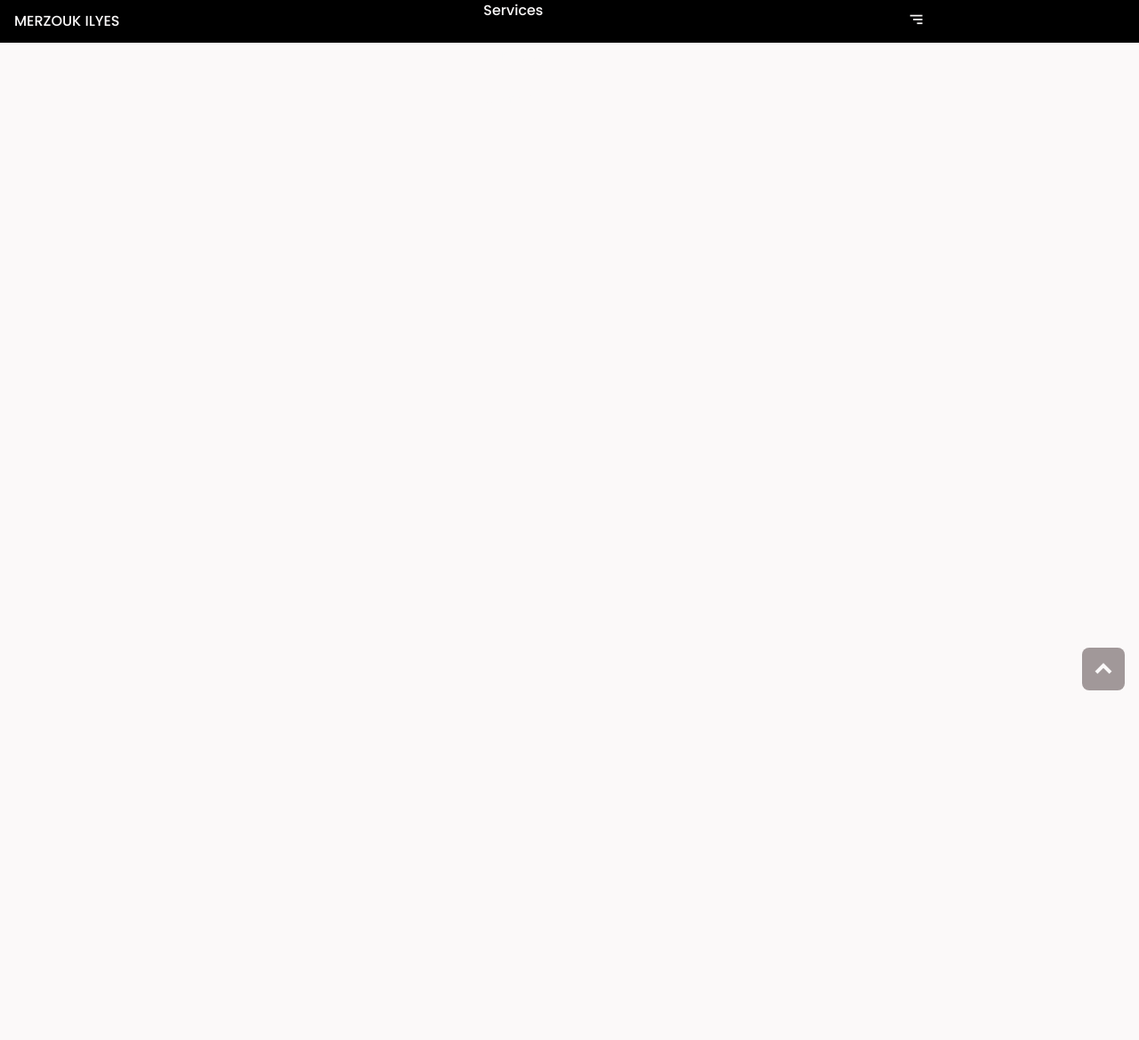
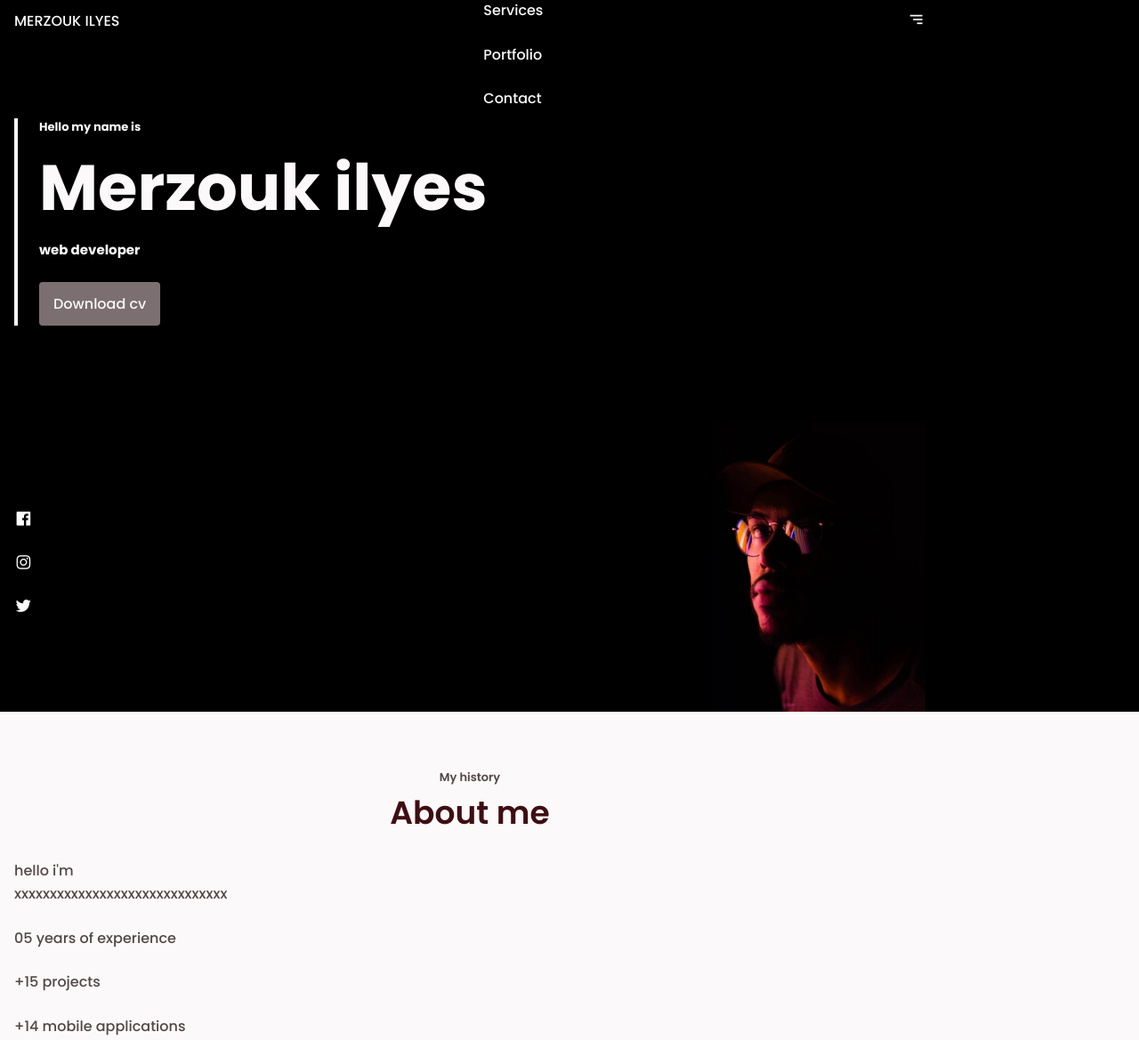
Before and after one commit to Merzouk-Ilyes/portfolio, a plain HTML site: page index.html in a window 1280 px wide. Shown: the top 1169 px of the page at 89% size. Before the commit the page ends 800 px from the top, so only its background shows below. Drawn offline with nearby package versions, Linux system fonts and the light colour scheme.

Commit message:
finished first section

```diff
--- a/css/styles.css
+++ b/css/styles.css
@@ -109,7 +109,7 @@ img{
 }
 .section-subtitle{
   display: block;
-  font-size: var(--small-font-size);
+  font-size: var(--smaller-font-size);
   font-weight: var(--font-semi-bold);
 }
 
@@ -117,10 +117,11 @@ img{
 .bd-container{
   max-width: 1024px;
   width: calc(100% - 2rem);
+  margin-left:var(--mb-2) ;
   margin-right: var(--mb-2);
-  margin-left:var(--mb-2) ;
+
 }
-bd-grid{
+.bd-grid{
   display: grid;
   gap: 1.5rem;
 }
@@ -211,7 +212,7 @@ bd-grid{
 .scrolltop{
   position: fixed;
   right: 1rem;
-  bottom: 1.5rem;
+  bottom: -20%;
   display: flex;
   justify-content: center;
   align-items: center;
@@ -220,7 +221,7 @@ bd-grid{
   border-radius: .5rem;
   z-index: var(--z-tooltip);
   transition: .4s;
-  /* visibility: hidden; */
+  visibility: hidden;
 }
 .scrolltop:hover{
   background-color: var(--first-color);
@@ -232,13 +233,82 @@ bd-grid{
 }
 
 /* Show scroll top */
+.show-scroll{
+  visibility: visible;
+  bottom: 1.5rem;
 
+}
 
 /*===== HOME =====*/
+.home{
+  background-color: #000;
+  overflow: hidden;
+}
+.home__container{
+  position:relative;
+  height: calc(100vh - var(--header-height));
+  grid-template-rows: repeat(2 ,max-content);
+  align-content: space-around;
+  row-gap: 2rem;
+}
+.home__data{
+  border-left: 4px solid var(--first-color-lighten);
+  color: var(--first-color-lighten);
+  padding-left: 1.5rem;
+  z-index: var(--z-tooltip);
+}
+.home__name{
+  font-size: var(--biggest-font-size);
+}
+.home__greeting , .home__profession{
+  display: block;
+  font-weight: var(--font-bold);
+}
+.home__greeting{
+  font-size: .813rem;
+}
+.home__profession{
+  font-size: .938rem;
+  margin-bottom: var(--mb-3);
 
+}
+.home__img{
+  position: absolute;
+  right: 0;
+  bottom: 0;
+}
+.home__img img{
+  width: 240px;
 
+}
+.home__social{
+  display: flex;
+  flex-direction: column;
+}
+.home__social-icon{
+  width: max-content;
+  font-size: 1.3rem;
+  margin-bottom:  var(--mb-2);
+  color: var(--first-color-lighten);
+}
+.home__social-icon:hover{
+  color: var(--first-color-light);
+}
 /*BUTTONS*/
-
+.button{
+  display: inline-block;
+  background-color: var(--first-color);
+  color: var(--first-color-lighten);
+  padding: .75rem 1rem;
+  border-radius: .25rem;
+  transition: .3s;
+}
+.button:hover{
+  background-color: var(--first-color-dark);
+}
+.button-light{
+  background-color:var(--first-color-light);
+}
 
 /*===== ABOUT =====*/
 
--- a/index.html
+++ b/index.html
@@ -29,7 +29,7 @@
     <header class="l-header " id="header">
       <nav class="nav bd-container">
         <a href="#" class="nav_logo">MERZOUK ILYES</a>
-        <div class="nav_menu" id="nav_menu">
+        <div class="nav_menu" id="nav-menu">
           <ul class="nav_list">
             <li class="nav_item"><a href="#home" class="nav_link active-link" >Home</a></li>
             <li class="nav_item">
@@ -54,9 +54,49 @@
 
     <main class="l-main">
       <!--===== HOME =====-->
+      <section class="home" id="home">
+        <div class="home__container bd-container bd-grid">
+          <div class="home__data">
+            <span class="home__greeting">Hello my name is</span>
+            <h1 class="home__name">Merzouk ilyes</h1>
+            <span class="home__profession">web developer</span>
+            <a download="" href="assets/Modélisation - UML.pdf" class="button button-light">Download cv</a>
+          </div>
+          <div class="home__social">
+            <a href="#" class="home__social-icon"><i class='bx bxl-facebook-square' ></i></a>
+            <a href="#" class="home__social-icon"><i class='bx bxl-instagram' ></i></a>
+            <a href="#" class="home__social-icon"><i class='bx bxl-twitter' ></i></a>
+          </div>
+          <div class="home__img">
+            <img src="assets/home.jpg" alt="">
+          </div>
+
+        </div>
+      </section>
 
       <!--===== ABOUT =====-->
-
+      <section class="about section bd-container" id="about">
+        <span class="section-subtitle">My history</span>
+        <h2 class="section-title">About me</h2>
+        <div class="about__container bd-grid">
+          <div class="about__data bd-grid">
+            <p class="about__description"><span>hello i'm <br> xxxxxxxxxxxxxxxxxxxxxxxxxxxxxx</span></p>
+            <div>
+              <span class="about__number">05</span>
+              <span class="about__achievement">years of experience</span>
+            </div>
+            <div>
+              <span class="about__number">+15</span>
+              <span class="about__achievement">projects</span>
+            </div>
+            <div>
+              <span class="about__number">+14</span>
+              <span class="about__achievement">mobile applications</span>
+            </div>
+          </div>
+          <img src="assets/about.jpg" alt="" class="about__img">
+        </div>
+      </section>
       <!--===== QUALIFICATION =====-->
 
       <!--===== SERVICES =====-->
--- a/js/main.js
+++ b/js/main.js
@@ -8,12 +8,12 @@ const showMenu= (toggleId,navId) => {
         })
     }
 }
-showMenu('nav_toggle','nav_menu');
+showMenu('nav_toggle','nav-menu');
 
 /*===== REMOVE MENU MOBILE =====*/
 const nav_link=document.querySelectorAll(".nav_link");
 function linkAction(){
-    const navMenu=document.getElementById("nav_menu");
+    const navMenu=document.getElementById("nav-menu");
     navMenu.classList.remove("show-menu");
 }
 nav_link.forEach(n => n.addEventListener('click' , linkAction()))
@@ -22,11 +22,13 @@ nav_link.forEach(n => n.addEventListener('click' , linkAction()))
 /*===== SCROLL SECTIONS ACTIVE LINK =====*/
 const sections=document.querySelectorAll('section[id]')
 function scrollActive(){
-    const scrollY=window.pageYOffset;
+    const scrollY=window.pageYOffset
     sections.forEach(current => {
+        console.log(current)
         const sectionheight=current.offsetHeight;
-        const sectiontop=current.offsetTop- 50 ;
+        const sectiontop=current.offsetTop - 50 ;
         sectionId = current.getAttribute('id');
+        console.log(sectionId);
         if(scrollY > sectiontop && scrollY <= sectiontop + sectionheight ){
             document.querySelector('.nav_menu a[href=' + sectionId + ']').classList.add('active-link');
         } else {
@@ -34,7 +36,7 @@ function scrollActive(){
         }
     })
 }
-window.addEventListener('scroll' , scrollActive)
+window.addEventListener('scroll' , scrollActive);
 
 /*===== CHANGE BACKGROUND HEADER =====*/
 function scrollHeader(){
@@ -45,7 +47,12 @@ function scrollHeader(){
 window.addEventListener('scroll' ,scrollHeader);
 
 /*===== SHOW SCROLL TOP =====*/
-
+function scrollTop(){
+    const scrollTop = document.getElementById('scroll-top')
+    if(this.scrollY >= 560) scrollTop.classList.add('show-scroll');
+    else  scrollTop.classList.remove('show-scroll');
+}
+window.addEventListener('scroll' ,scrollTop);
 
 /*===== MIXITUP FILTER PORTFOLIO =====*/
 
```
Also changed, not shown: 1 other file.
